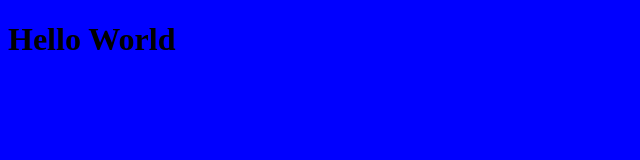
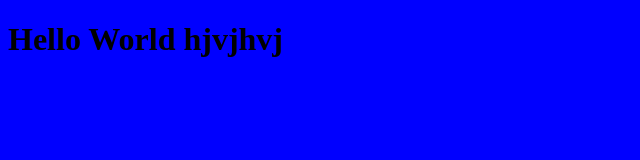
Before and after one commit to AliAzeem92/Learning-Git-GitHub, a plain HTML site: page index.html in a window 1280 px wide. Shown: the whole page, without its empty margins (0-640 px from the left). Drawn offline with Linux system fonts and the light colour scheme.

Commit message:
Update index.html

```diff
--- a/index.html
+++ b/index.html
@@ -8,7 +8,7 @@
 </head>
 <body>
     <h1>
-        Hello World
+        Hello World hjvjhvj
     </h1>
 </body>
 </html>
```
